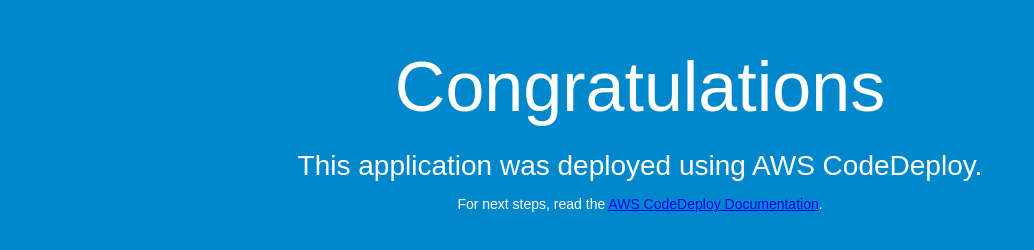
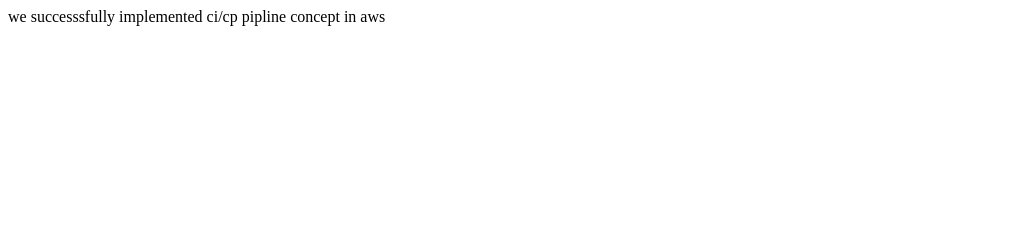
Before and after one commit to klu2000031625/webserverapp, a plain HTML site: page index.html in a window 1280 px wide. Shown: the whole page, without its empty margins (0-1034 px from the left). Drawn offline with Linux system fonts and the light colour scheme.

Commit message:
Update index.html

```diff
--- a/index.html
+++ b/index.html
@@ -1,34 +1 @@
-<!DOCTYPE html>
-<html>
-<head>
-  <meta charset="utf-8">
-  <title>Sample Deployment</title>
-  <style>
-    body {
-      color: #ffffff;
-      background-color: #0188cc;
-      font-family: Arial, sans-serif;
-      font-size: 14px;
-    }
-
-    h1 {
-      font-size: 500%;
-      font-weight: normal;
-      margin-bottom: 0;
-    }
-
-    h2 {
-      font-size: 200%;
-      font-weight: normal;
-      margin-bottom: 0;
-    }
-  </style>
-</head>
-<body>
-  <div align="center">
-    <h1>Congratulations</h1>
-    <h2>This application was deployed using AWS CodeDeploy.</h2>
-    <p>For next steps, read the <a href="http://aws.amazon.com/documentation/codedeploy">AWS CodeDeploy Documentation</a>.</p>
-  </div>
-</body>
-</html>
+we successsfully implemented ci/cp pipline concept in aws
```
